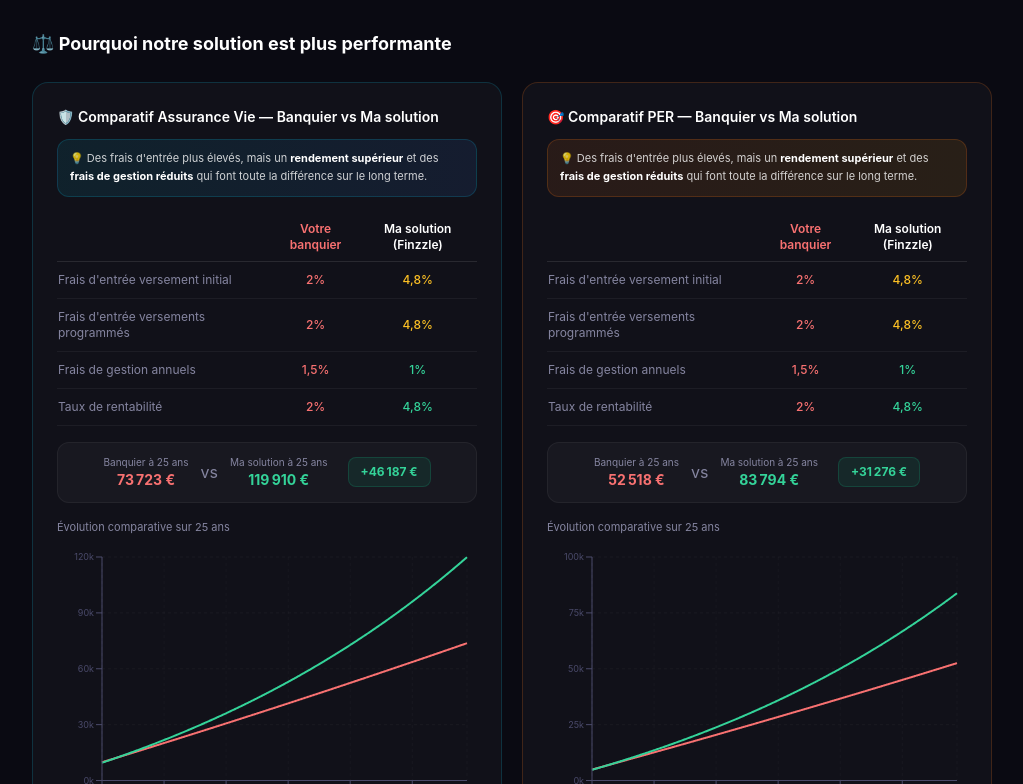
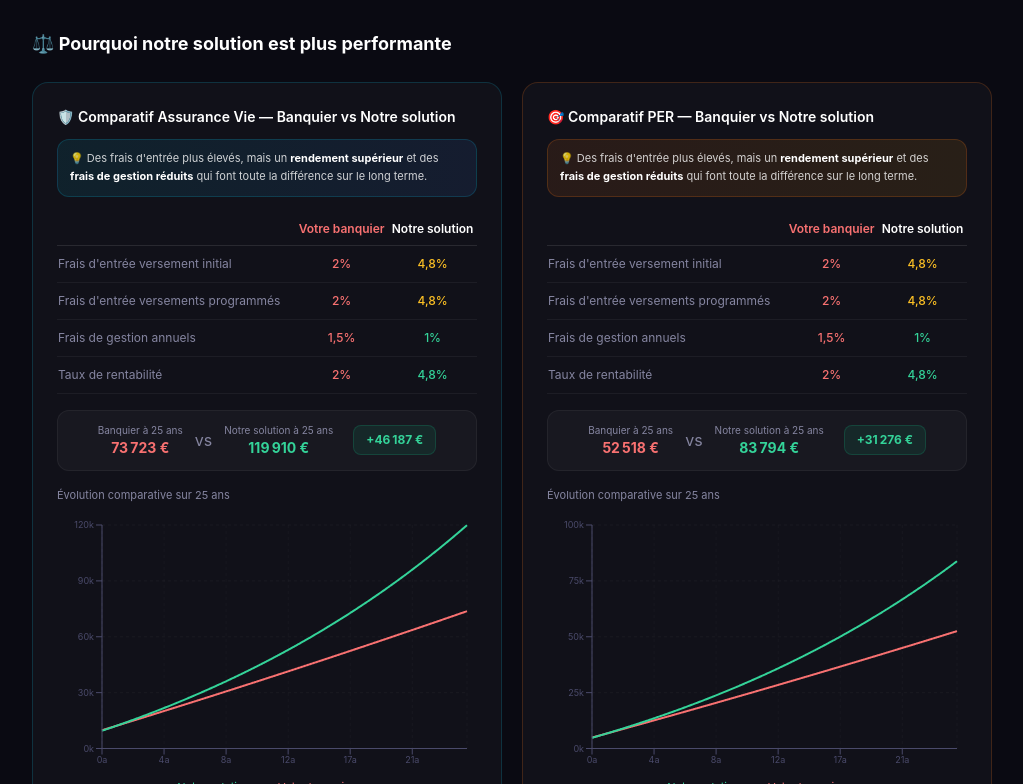
Before and after one commit to louminod/simulateur-patrimoine, a Next.js app: page / in a window 1280 px wide. Shown: the part 1676-2460 px from the top of the page, without its empty margins (128-1151 px from the left). Built offline with nearby package versions, Linux system fonts and the light colour scheme.

Commit message:
fix: rename 'Ma solution (Finzzle)' → 'Notre solution'

```diff
--- a/src/components/FeeComparison.tsx
+++ b/src/components/FeeComparison.tsx
@@ -69,17 +69,17 @@ function FeeComparisonInner({ label, icon, initialCapital, monthlyContribution,
     return Array.from({ length: months + 1 }, (_, i) => ({
       month: i,
       "Votre banquier": Math.round(bankerCurve[i]),
-      "Ma solution (Finzzle)": Math.round(solutionCurve[i]),
+      "Notre solution": Math.round(solutionCurve[i]),
     }));
   }, [initialCapital, monthlyContribution, years]);
 
   const bankerFinal = chartData[chartData.length - 1]["Votre banquier"];
-  const solutionFinal = chartData[chartData.length - 1]["Ma solution (Finzzle)"];
+  const solutionFinal = chartData[chartData.length - 1]["Notre solution"];
   const diff = solutionFinal - bankerFinal;
 
   return (
     <div className={`bg-[var(--card)] rounded-2xl border ${borderColor} p-4 md:p-6`}>
-      <h3 className="text-sm font-semibold mb-3 text-white">{icon} Comparatif {label} — Banquier vs Ma solution</h3>
+      <h3 className="text-sm font-semibold mb-3 text-white">{icon} Comparatif {label} — Banquier vs Notre solution</h3>
 
       {/* Explanation */}
       <div className={`bg-gradient-to-r ${gradient} border ${borderColor} rounded-xl px-3 py-2.5 mb-4`}>
@@ -95,7 +95,7 @@ function FeeComparisonInner({ label, icon, initialCapital, monthlyContribution,
             <tr className="border-b border-white/10">
               <th className="text-left py-2 text-[var(--muted)] font-medium"></th>
               <th className="text-center py-2 text-red-400 font-semibold">Votre banquier</th>
-              <th className="text-center py-2 font-semibold text-white">Ma solution (Finzzle)</th>
+              <th className="text-center py-2 font-semibold text-white">Notre solution</th>
             </tr>
           </thead>
           <tbody>
@@ -118,7 +118,7 @@ function FeeComparisonInner({ label, icon, initialCapital, monthlyContribution,
         </div>
         <span className="text-[var(--muted)]">vs</span>
         <div className="text-center">
-          <p className="text-[10px] text-[var(--muted)]">Ma solution à {years} ans</p>
+          <p className="text-[10px] text-[var(--muted)]">Notre solution à {years} ans</p>
           <p className="text-sm font-bold text-emerald-400">{fmt(solutionFinal)}</p>
         </div>
         <div className="text-center ml-2 bg-emerald-500/10 border border-emerald-500/20 rounded-lg px-3 py-1.5">
@@ -150,7 +150,7 @@ function FeeComparisonInner({ label, icon, initialCapital, monthlyContribution,
             />
             <Legend wrapperStyle={{ fontSize: "11px" }} />
             <Line type="monotone" dataKey="Votre banquier" stroke="#f87171" strokeWidth={2} dot={false} />
-            <Line type="monotone" dataKey="Ma solution (Finzzle)" stroke="#34d399" strokeWidth={2} dot={false} />
+            <Line type="monotone" dataKey="Notre solution" stroke="#34d399" strokeWidth={2} dot={false} />
           </LineChart>
         </ResponsiveContainer>
       </div>
```
